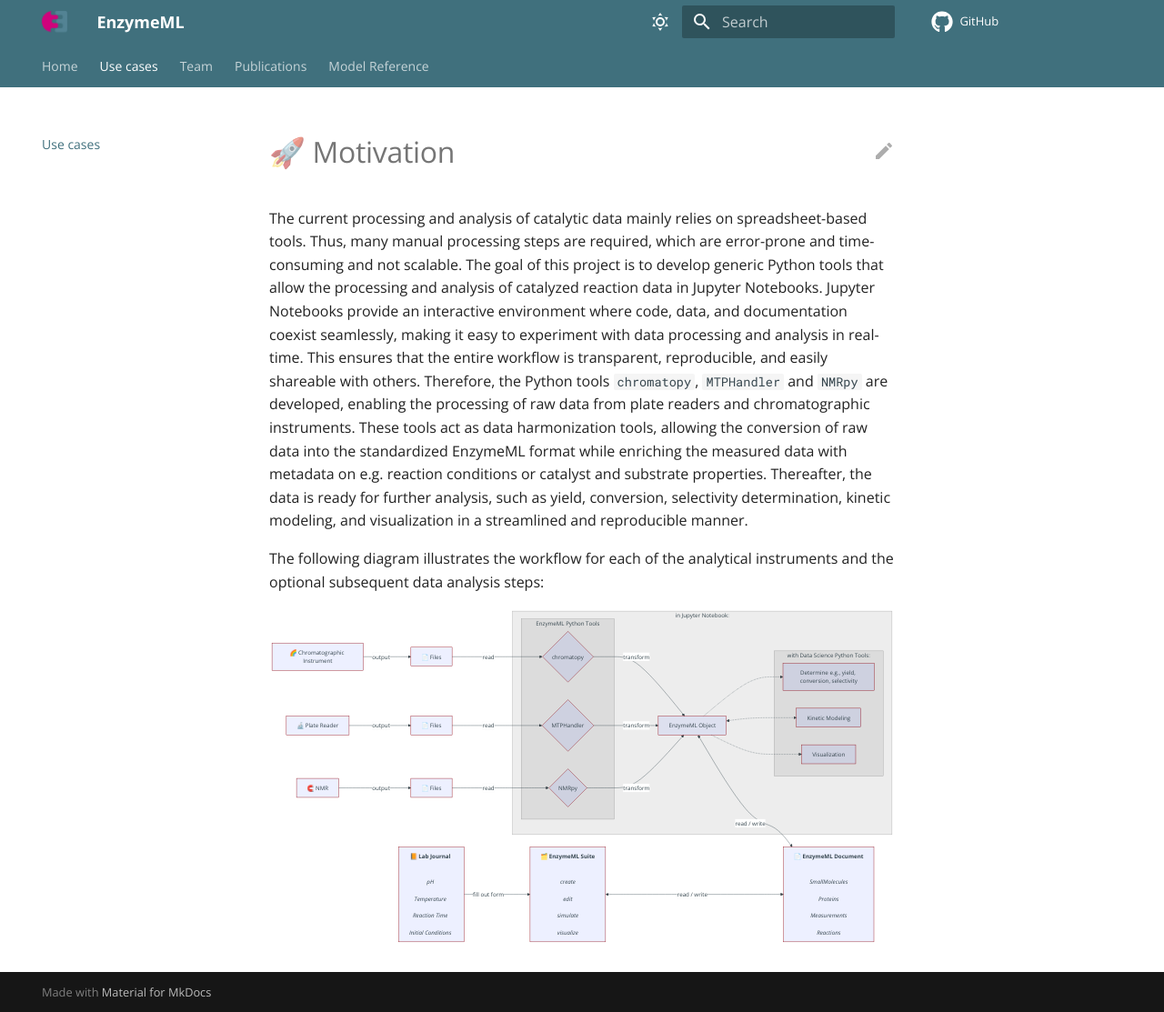
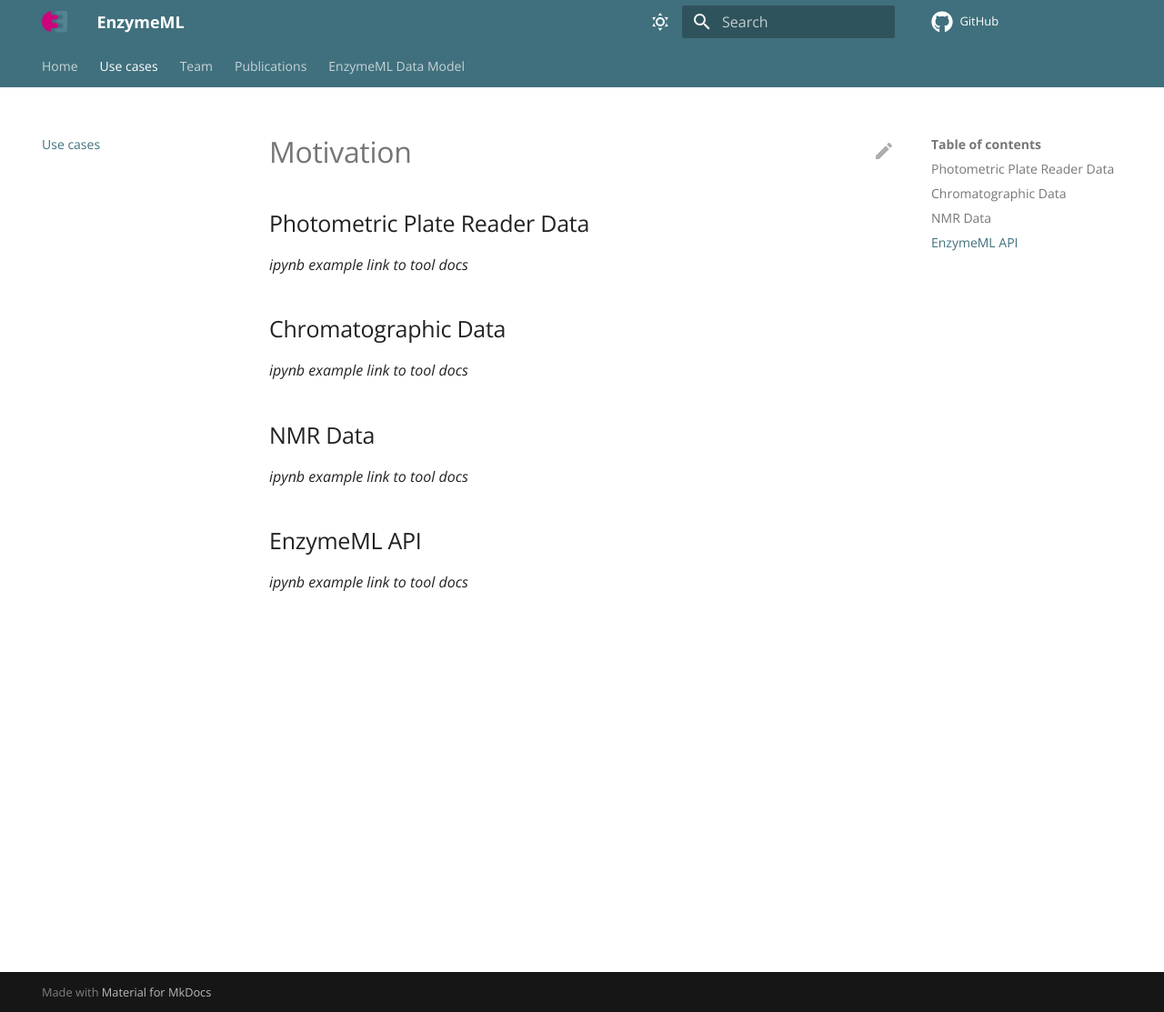
Before and after one commit to EnzymeML/enzymeml-specifications, an MkDocs documentation site: the page built from docs/use_cases.md, in a window 1280 px wide and 1113 px high. Shown: the whole window at 91% size. Built offline with MkDocs 1.6.1 and Material for MkDocs 9.7.7, drawn with Linux system fonts in a browser that asks for light colours; comment, search, counter and statistics services are not loaded.

Commit message:
added website content

````diff
--- a/docs/use_cases.md
+++ b/docs/use_cases.md
@@ -1,55 +1,16 @@
-# 🚀 Motivation
-The current processing and analysis of catalytic data mainly relies on spreadsheet-based tools. Thus, many manual processing steps are required, which are error-prone and time-consuming and not scalable. The goal of this project is to develop generic Python tools that allow the processing and analysis of catalyzed reaction data in Jupyter Notebooks. Jupyter Notebooks provide an interactive environment where code, data, and documentation coexist seamlessly, making it easy to experiment with data processing and analysis in real-time. This ensures that the entire workflow is transparent, reproducible, and easily shareable with others. Therefore, the Python tools `chromatopy`, `MTPHandler` and `NMRpy` are developed, enabling the processing of raw data from plate readers and chromatographic instruments. These tools act as data harmonization tools, allowing the conversion of raw data into the standardized EnzymeML format while enriching the measured data with metadata on e.g. reaction conditions or catalyst and substrate properties. Thereafter, the data is ready for further analysis, such as yield, conversion, selectivity determination, kinetic modeling, and visualization in a streamlined and reproducible manner.
+# Motivation
 
-The following diagram illustrates the workflow for each of the analytical instruments and the optional subsequent data analysis steps:
+## Photometric Plate Reader Data
+*ipynb example*
+*link to tool docs*
 
-```mermaid
-graph LR
-    LAB["<b>📙 Lab Journal</b><br><br>
-    <i>pH</i><br>
-    <i>Temperature</i><br>
-    <i>Reaction Time</i><br>
-    <i>Initial Conditions</i><br></i>"]
-    A[🌈 Chromatographic Instrument] -->|output| A1[📄 Files]
-    B[🔬 Plate Reader] -->|output| B1[📄 Files]
-    C[🧲 NMR] -->|output| C1[📄 Files]
-    LAB -->|fill out form| SUITE
+## Chromatographic Data
+*ipynb example*
+*link to tool docs*
+## NMR Data
+*ipynb example*
+*link to tool docs*
 
-    A1 -->|read| D
-    B1 -->|read| E
-    C1 -->|read| F
-
-    subgraph in Jupyter Notebook:
-        subgraph EnzymeML Python Tools
-            D{chromatopy}
-            E{MTPHandler}
-            F{NMRpy}
-        end
-        D -->|transform| EMLD[EnzymeML Object]
-        E -->|transform| EMLD
-        F -->|transform| EMLD
-        EMLD -.-> DS1
-        EMLD <-.-> DS2
-        EMLD -.-> DS3
-        subgraph with Data Science Python Tools:
-            DS1[Determine e.g., yield, conversion, selectivity]
-            DS2[Kinetic Modeling]
-            DS3[Visualization]
-        end
-    end
-    EnzymeMLDocument["<b>📄 EnzymeML Document</b><br><br>
-    <i>SmallMolecules</i><br>
-    <i>Proteins</i><br>
-    <i>Measurements</i><br>
-    <i>Reactions</i>"]
-
-    SUITE["<b>🗂️ EnzymeML Suite</b><br><br>
-    <i>create</i><br>
-    <i>edit</i><br>
-    <i>simulate</i><br>
-    <i>visualize</i><br></i>"]
-
-    SUITE <--->|read / write| EnzymeMLDocument
-
-    EMLD <-->|read / write| EnzymeMLDocument
-```
+## EnzymeML API
+*ipynb example*
+*link to tool docs*
--- a/mkdocs.yml
+++ b/mkdocs.yml
@@ -42,7 +42,7 @@ nav:
   - Use cases: use_cases.md
   - Team: team.md
   - Publications: publications.md
-  - "Model Reference": model.md
+  - "EnzymeML Data Model": model.md
 
 markdown_extensions:
   - attr_list
````
Also changed, not shown: docs/index.md (+28 -9 lines), docs/team.md (+3 -4 lines).
